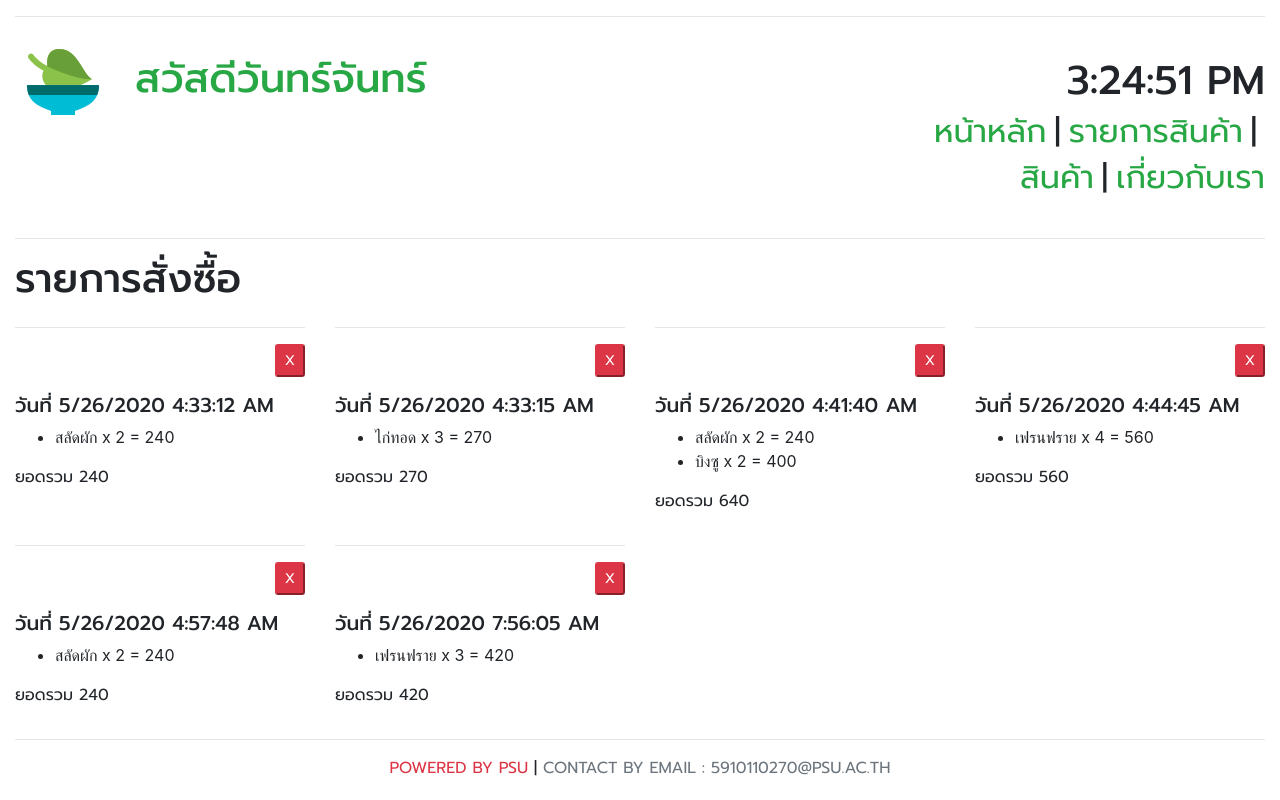
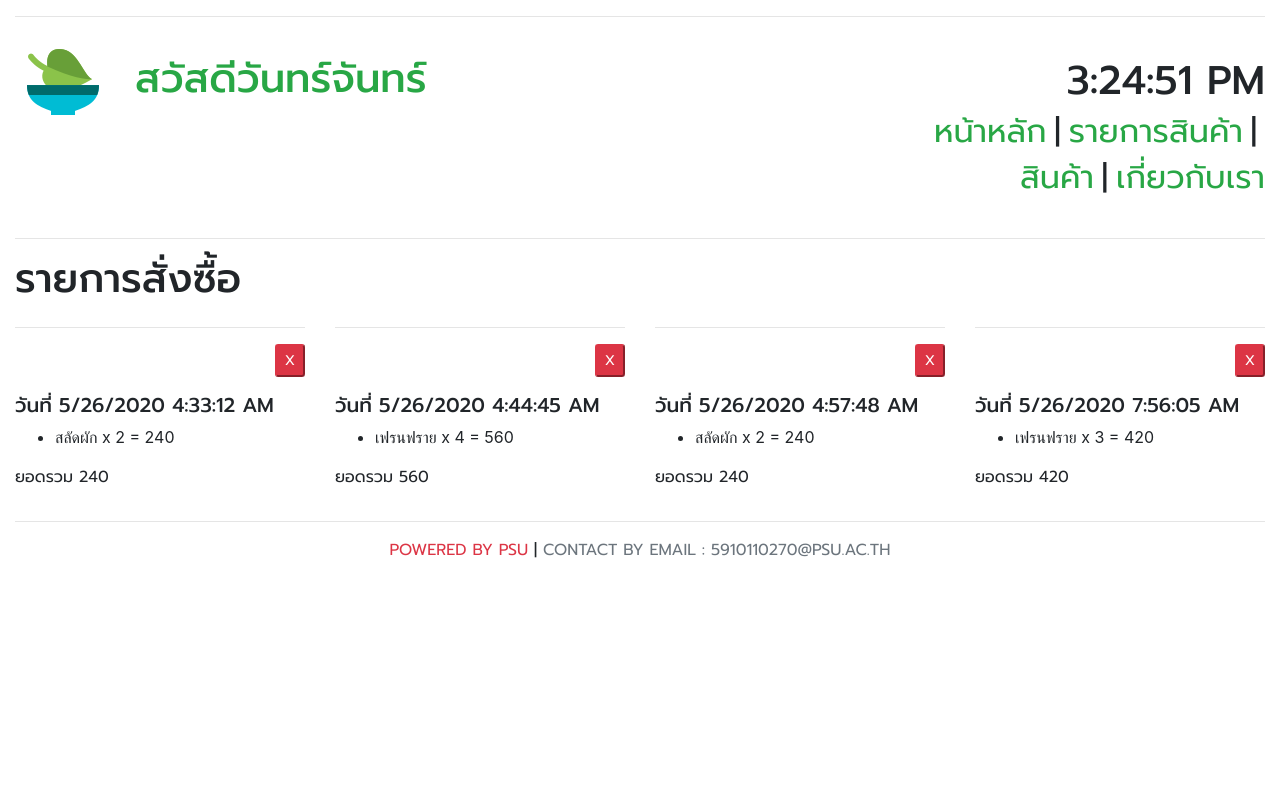
Before and after one commit to YOT-ANAN/learn-react, a React (Create React App) app: page /orders in a window 1280 px wide. Built offline with nearby package versions, Linux system fonts and the light colour scheme; data requests are answered from the project's data file.

Commit message:
complete Redux with Order
Conclusion
- create store in index.js
- create reducers , reducers it for manage state
- create actions , it method (definitons) for change state value

```diff
--- a/db.json
+++ b/db.json
@@ -55,47 +55,6 @@
       "id": 2
     },
     {
-      "orderDate": "2020-05-26T04:33:15.544Z",
-      "totalPrice": 270,
-      "orders": [
-        {
-          "product": {
-            "id": 2,
-            "productName": "ไก่ทอด",
-            "unitPrice": "90",
-            "thumbnail": "/images/product/2.jpg"
-          },
-          "quantity": 3
-        }
-      ],
-      "id": 3
-    },
-    {
-      "orderDate": "2020-05-26T04:41:40.664Z",
-      "totalPrice": 640,
-      "orders": [
-        {
-          "product": {
-            "id": 1,
-            "productName": "สลัดผัก",
-            "unitPrice": "120",
-            "thumbnail": "/images/product/1.jpg"
-          },
-          "quantity": 2
-        },
-        {
-          "product": {
-            "id": 3,
-            "productName": "บิงซู",
-            "unitPrice": "200",
-            "thumbnail": "/images/product/3.jpg"
-          },
-          "quantity": 2
-        }
-      ],
-      "id": 4
-    },
-    {
       "orderDate": "2020-05-26T04:44:45.762Z",
       "totalPrice": 560,
       "orders": [
--- a/src/actions/OrderActions.js
+++ b/src/actions/OrderActions.js
@@ -2,7 +2,7 @@ import axios from "axios";
 import { ORDERS_FETCH } from "./type";
 export const orderFetch = () => {
     return dispatch => { //หลีกเลี่ยงการ asyconous
-        axios.get("https://localhost:3001/orders").then(
+        axios.get("http://localhost:3001/orders/").then(
             res => {
                 dispatch({ type: ORDERS_FETCH, payload: res.data });
             }
@@ -11,8 +11,8 @@ export const orderFetch = () => {
 }
 export const orderDelete = id => {
     return dispatch => {
-        axios.delete("http://localhost:3001/orders" + id).then(res => {
-            axios.get("http://localhost:3001/orders").then(
+        axios.delete("http://localhost:3001/orders/" + id).then(res => {
+            axios.get("http://localhost:3001/orders/").then(
                 res => {
                     dispatch({ type: ORDERS_FETCH, payload: res.data });
                 });
--- a/src/containers/order/Order.js
+++ b/src/containers/order/Order.js
@@ -1,28 +1,24 @@
 import React, { Component } from "react";
 import Header from "../../components/Header";
 import Footer from "../../components/Footer";
-import axios from "axios";
+import {connect} from "react-redux";
+import {orderFetch,orderDelete} from "../../actions/";
+
 class Order extends Component {
   constructor(props) {
     super(props);
-    this.state = { orders: null };
+
   }
   componentDidMount() {
-    axios.get("http://localhost:3001/orders").then((res) => {
-      this.setState({ orders: res.data });
-    });
+      this.props.orderFetch();
   }
   delOrder(order) {
-    axios.delete("http://localhost:3001/orders/" + order.id).then((res) => {
-      axios.get("http://localhost:3001/orders").then((res) => {
-        this.setState({ orders: res.data });
-      });
-    });
+    this.props.orderDelete(order.id);
   }
   showOrders() {
     return (
-      this.state.orders &&
-      this.state.orders.map((order) => {
+      this.props.orders &&
+      this.props.orders.map((order) => {
         const date = new Date(order.orderDate);
         return (
           <div key={order.id} className="col-md-3">
@@ -68,4 +64,9 @@ class Order extends Component {
     );
   }
 }
-export default Order;
+function mapStateToProps (state){
+    return (
+      {orders:state.orders}
+    )
+}
+export default connect(mapStateToProps,{orderFetch,orderDelete})(Order);
```
